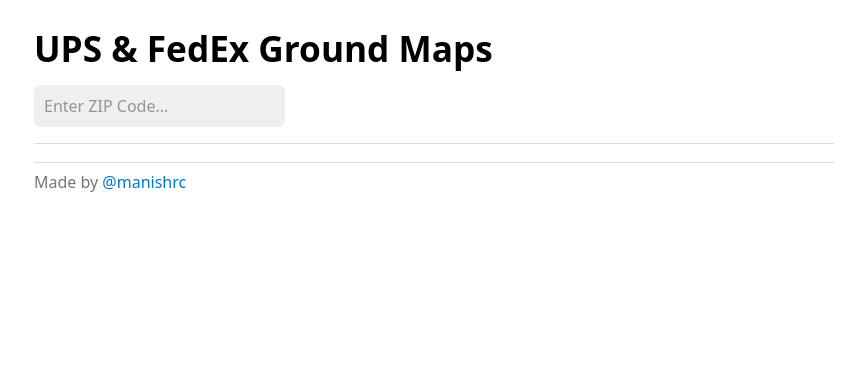
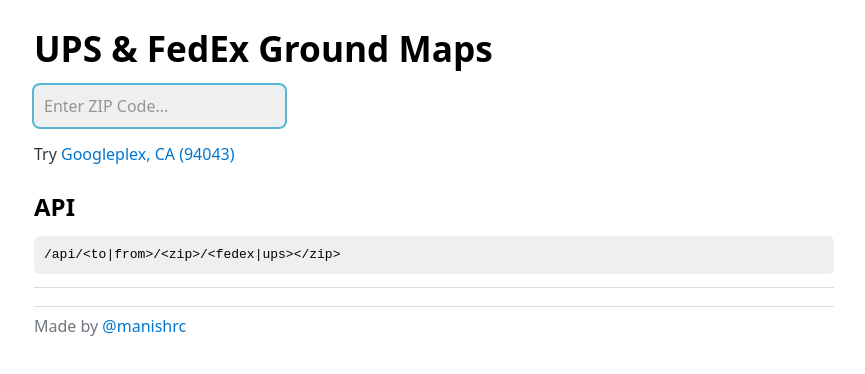
Before and after one commit to manishrc/ground-maps-api, a Next.js app: page / in a window 1280 px wide. Shown: the top 374 px of the page, without its empty margins (206-1071 px from the left). Built offline with nearby package versions, Linux system fonts and the light colour scheme.

Commit message:
Document API

```diff
--- a/pages/index.js
+++ b/pages/index.js
@@ -7,13 +7,12 @@
 
 export default function Home() {
   const router = useRouter();
-
   const checkZip = (str) => ZIP_REGEX.test(str);
 
   const [zip, setZip] = useState(router.query.q);
   const [isZip, setIsZip] = useState(checkZip(router.query.q));
 
-  const handleChange = (value) => {
+  const handleZipChange = (value) => {
     value = value.replace(NOT_A_NUMBER_REGEX, "");
     const isZip = checkZip(value);
 
@@ -40,15 +39,26 @@
       <main>
         <input
           type="search"
+          autoFocus={true}
           placeholder="Enter ZIP Code..."
           value={zip}
           maxLength={5}
-          onChange={(event) => handleChange(event.target.value)}
+          onChange={(event) => handleZipChange(event.target.value)}
         />
+        <p>
+          Try{" "}
+          <a onClick={() => handleZipChange("94043")}>Googleplex, CA (94043)</a>
+        </p>
 
         <p></p>
+        {isZip ? <Maps zip={zip} /> : null}
+
+        <h2>API</h2>
+        <pre>
+          <code>{"/api/<to|from>/<zip>/<fedex|ups></zip>"}</code>
+        </pre>
       </main>
-      {isZip ? <Maps zip={zip} /> : null}
+
       <footer>
         <hr />
         Made by <a href="https://twitter.com/manishrc">@manishrc</a>
@@ -67,7 +77,6 @@
       </div>
       <div>
         <h2 className="description">UPS</h2>
-
         <GroundMap zip={zip} direction="from" />
         <GroundMap zip={zip} direction="to" />
       </div>
```
